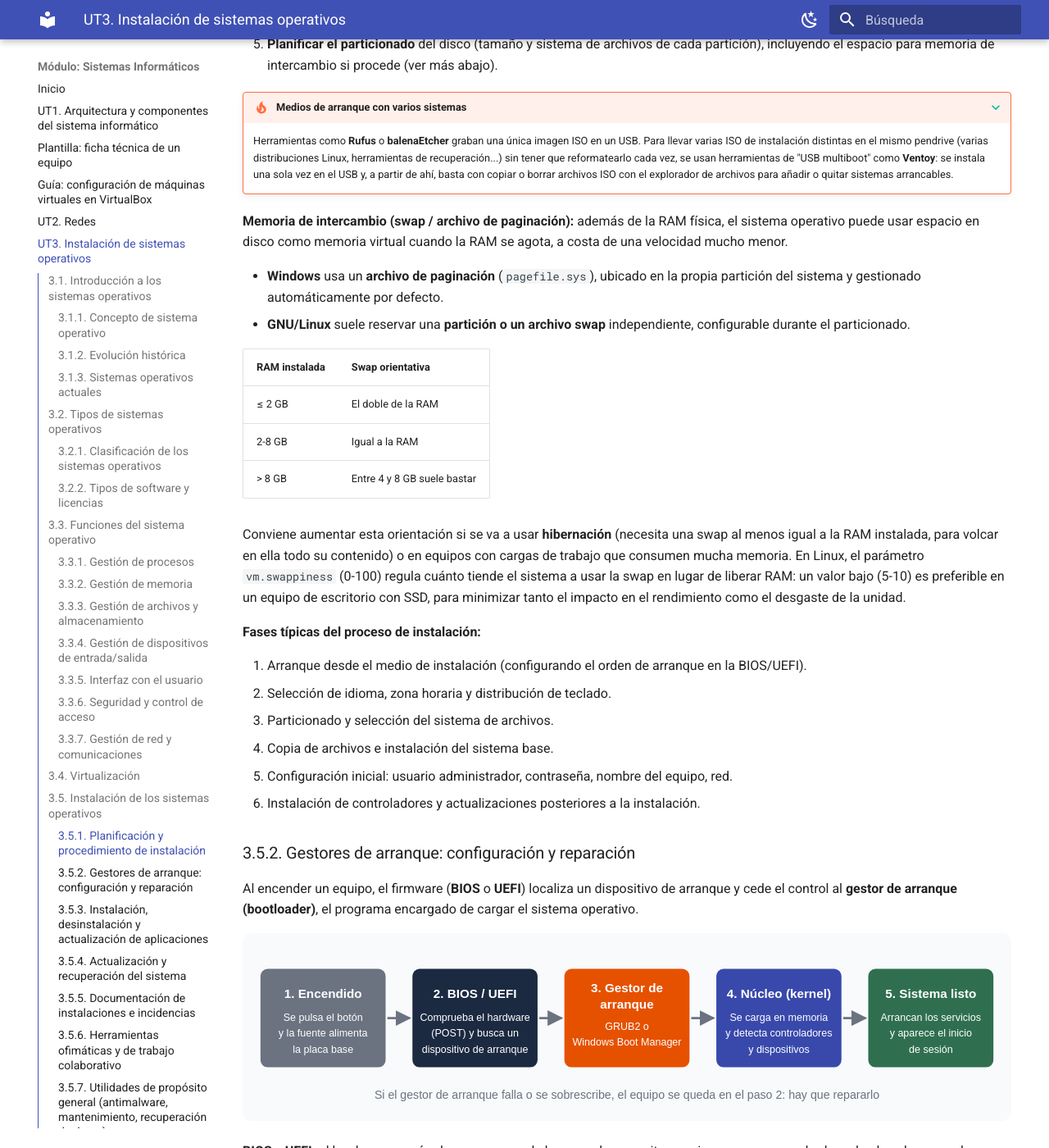
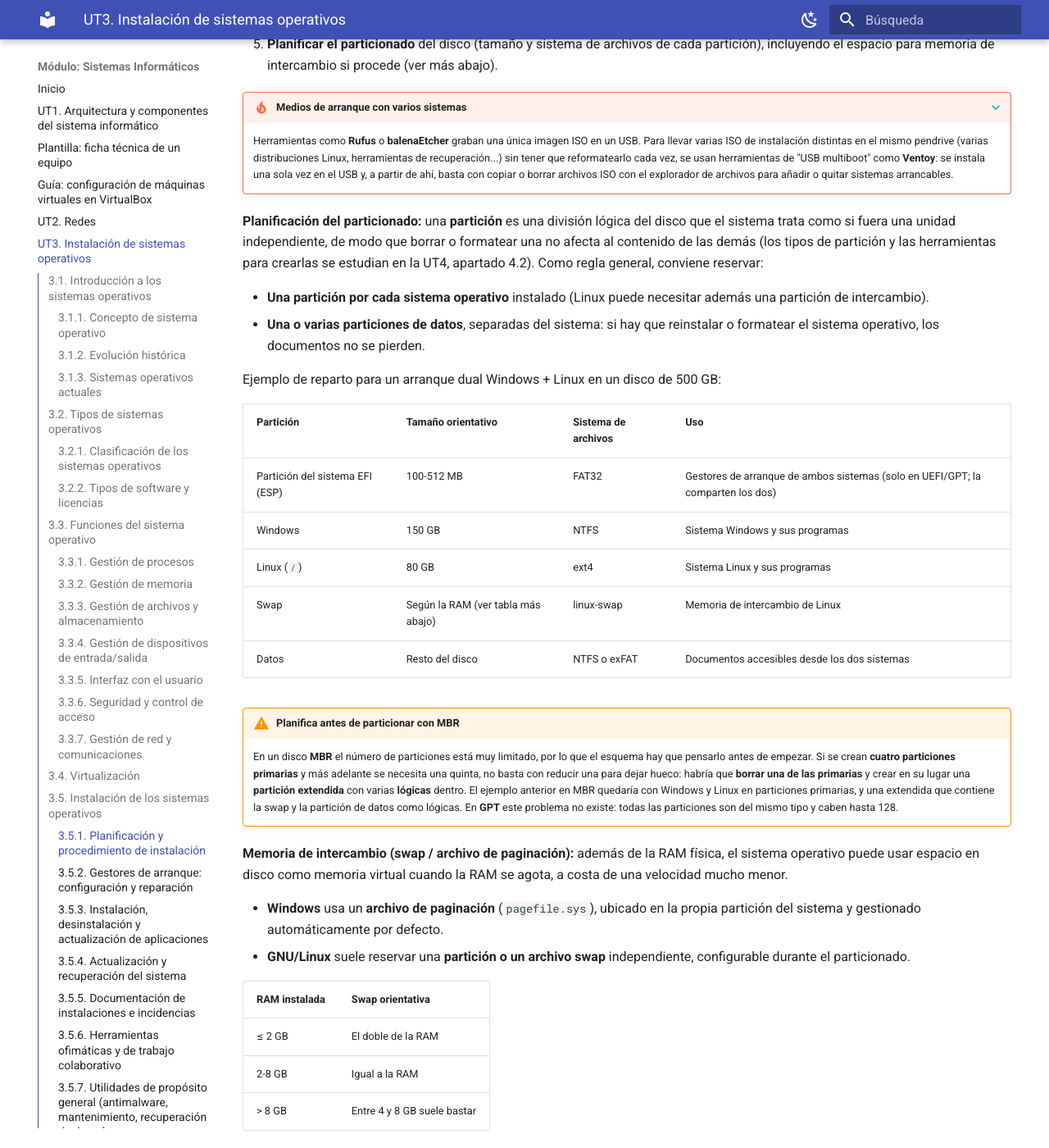
Before and after one commit to angelabserrano/sistemas-informaticos, an MkDocs documentation site: the page built from docs/ut3.md, in a window 1280 px wide and 1400 px high, scrolled down 10433 px. Shown: the whole window at 82% size. Built offline with MkDocs 1.6.1 and Material for MkDocs 9.7.7, drawn with Linux system fonts in a browser that asks for light colours; some of the changed text lies outside the part shown.

Commit message:
UT3: añade la planificación del particionado y las ventajas de GPT
- 3.5.1: criterios para repartir el disco (una partición por SO y
  particiones de datos), ejemplo de arranque dual Windows + Linux y
  aviso sobre el límite de cuatro primarias en MBR.
- 3.5.2: tabla comparativa MBR frente a GPT, MBR protector y
  herramientas gdisk/sgdisk/cgdisk, mbr2gpt y diskpart.

Co-Authored-By: Claude Opus 5.5 <noreply@anthropic.com>
Claude-Session: https://claude.ai/code/session_01G23AmZZwAe8YqCan6mAMNQ

```diff
--- a/docs/ut3.md
+++ b/docs/ut3.md
@@ -261,6 +261,24 @@ Antes de instalar un sistema operativo conviene planificar el proceso:
 ???+ tip "Medios de arranque con varios sistemas"
     Herramientas como **Rufus** o **balenaEtcher** graban una única imagen ISO en un USB. Para llevar varias ISO de instalación distintas en el mismo pendrive (varias distribuciones Linux, herramientas de recuperación...) sin tener que reformatearlo cada vez, se usan herramientas de "USB multiboot" como **Ventoy**: se instala una sola vez en el USB y, a partir de ahí, basta con copiar o borrar archivos ISO con el explorador de archivos para añadir o quitar sistemas arrancables.
 
+**Planificación del particionado:** una **partición** es una división lógica del disco que el sistema trata como si fuera una unidad independiente, de modo que borrar o formatear una no afecta al contenido de las demás (los tipos de partición y las herramientas para crearlas se estudian en la UT4, apartado 4.2). Como regla general, conviene reservar:
+
+- **Una partición por cada sistema operativo** instalado (Linux puede necesitar además una partición de intercambio).
+- **Una o varias particiones de datos**, separadas del sistema: si hay que reinstalar o formatear el sistema operativo, los documentos no se pierden.
+
+Ejemplo de reparto para un arranque dual Windows + Linux en un disco de 500 GB:
+
+| Partición | Tamaño orientativo | Sistema de archivos | Uso |
+| --- | --- | --- | --- |
+| Partición del sistema EFI (ESP) | 100-512 MB | FAT32 | Gestores de arranque de ambos sistemas (solo en UEFI/GPT; la comparten los dos) |
+| Windows | 150 GB | NTFS | Sistema Windows y sus programas |
+| Linux (`/`) | 80 GB | ext4 | Sistema Linux y sus programas |
+| Swap | Según la RAM (ver tabla más abajo) | linux-swap | Memoria de intercambio de Linux |
+| Datos | Resto del disco | NTFS o exFAT | Documentos accesibles desde los dos sistemas |
+
+!!! warning "Planifica antes de particionar con MBR"
+    En un disco **MBR** el número de particiones está muy limitado, por lo que el esquema hay que pensarlo antes de empezar. Si se crean **cuatro particiones primarias** y más adelante se necesita una quinta, no basta con reducir una para dejar hueco: habría que **borrar una de las primarias** y crear en su lugar una **partición extendida** con varias **lógicas** dentro. El ejemplo anterior en MBR quedaría con Windows y Linux en particiones primarias, y una extendida que contiene la swap y la partición de datos como lógicas. En **GPT** este problema no existe: todas las particiones son del mismo tipo y caben hasta 128.
+
 **Memoria de intercambio (swap / archivo de paginación):** además de la RAM física, el sistema operativo puede usar espacio en disco como memoria virtual cuando la RAM se agota, a costa de una velocidad mucho menor.
 
 - **Windows** usa un **archivo de paginación** (`pagefile.sys`), ubicado en la propia partición del sistema y gestionado automáticamente por defecto.
@@ -350,6 +368,22 @@ Que la tabla solo tenga sitio para **4 entradas** es justo lo que limita el MBR
 - **Ambas cosas a la vez.**
 
 En un disco **GPT** el riesgo es menor: la tabla de particiones se guarda **dos veces**, al principio y al final del disco, y si una se corrompe puede restaurarse a partir de la otra.
+
+**Ventajas de GPT frente a MBR:** GPT forma parte del estándar UEFI y es el esquema por defecto en los equipos actuales con Windows, Linux y macOS.
+
+| Característica | MBR | GPT |
+| --- | --- | --- |
+| Número de particiones | 4 primarias (o 3 + 1 extendida con lógicas) | 128 por defecto en Windows, todas del mismo tipo (sin primarias, extendidas ni lógicas) |
+| Tamaño máximo de disco | 2 TiB | 8 ZiB con sectores de 512 bytes (sin límite práctico) |
+| Direcciones de sector | 32 bits | 64 bits |
+| Forma de localizar los datos | LBA, con campos CHS heredados (cilindro-cabeza-sector) | Solo LBA (bloques numerados de forma consecutiva) |
+| Copia de seguridad de la tabla | No: si se corrompe, se pierde el acceso a todas las particiones | Sí: la cabecera y la tabla se repiten al final del disco |
+| Comprobación de integridad | No | Sí: sumas de comprobación (CRC32) que permiten detectar una tabla dañada |
+| Identificación de particiones | Un código de tipo de 1 byte | Un identificador único (GUID) por partición, más un nombre descriptivo |
+
+Para no confundir a herramientas antiguas que solo entienden MBR, el primer sector de un disco GPT contiene un **MBR protector**: una tabla MBR con una única partición de tipo `EE` que ocupa todo el disco, de modo que esas herramientas lo vean "ocupado" en lugar de vacío y no lo sobrescriban por error.
+
+**Herramientas de línea de comandos para GPT en Linux:** las versiones actuales de `fdisk` ya admiten GPT, pero existen también herramientas específicas del paquete *gdisk*, equivalentes a las clásicas para MBR: `gdisk` (interactiva, como `fdisk`), `sgdisk` (por parámetros, útil en scripts, como `sfdisk`) y `cgdisk` (con menús en modo texto, como `cfdisk`). Además, `gdisk` permite **convertir un disco MBR a GPT** sin perder los datos. En Windows, la conversión se hace con `mbr2gpt` o, borrando antes todas las particiones, con `diskpart` (`convert gpt`).
 
 **Gestores de arranque habituales:**
 
```
